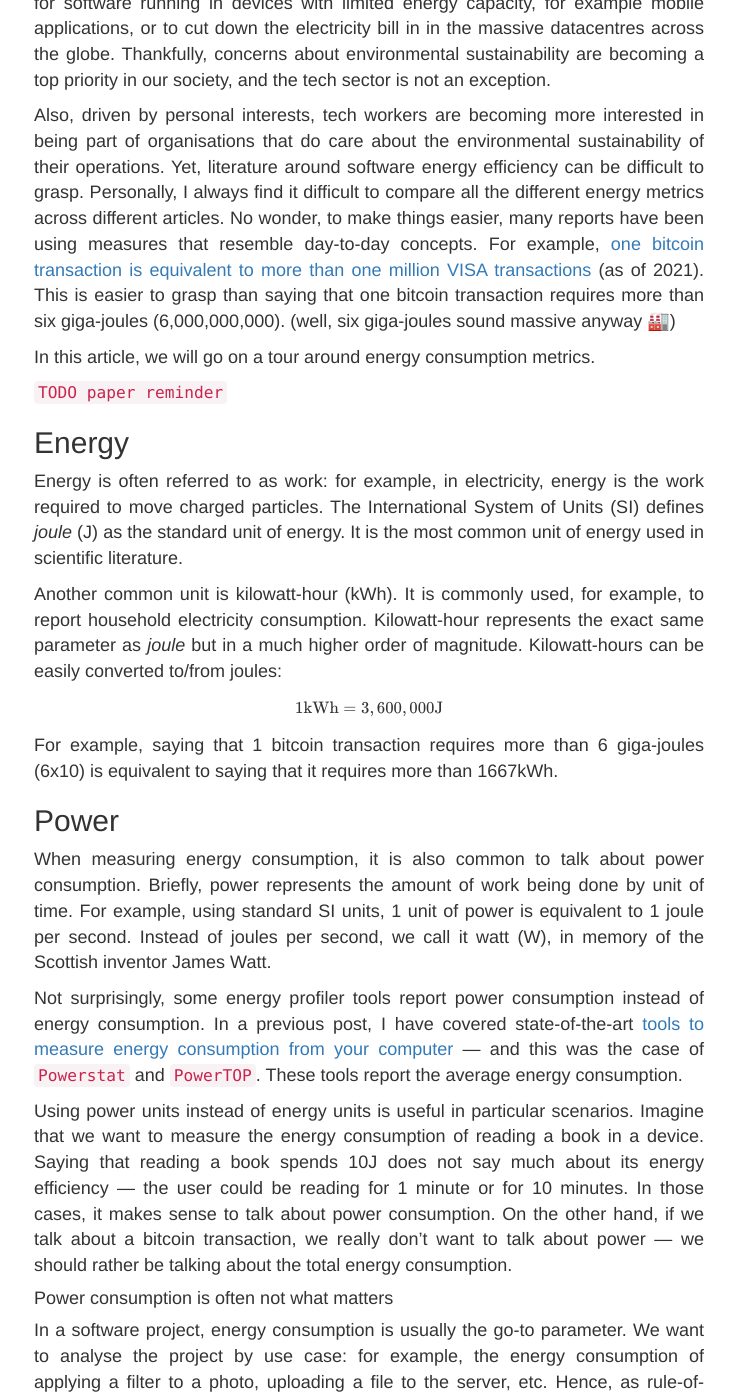
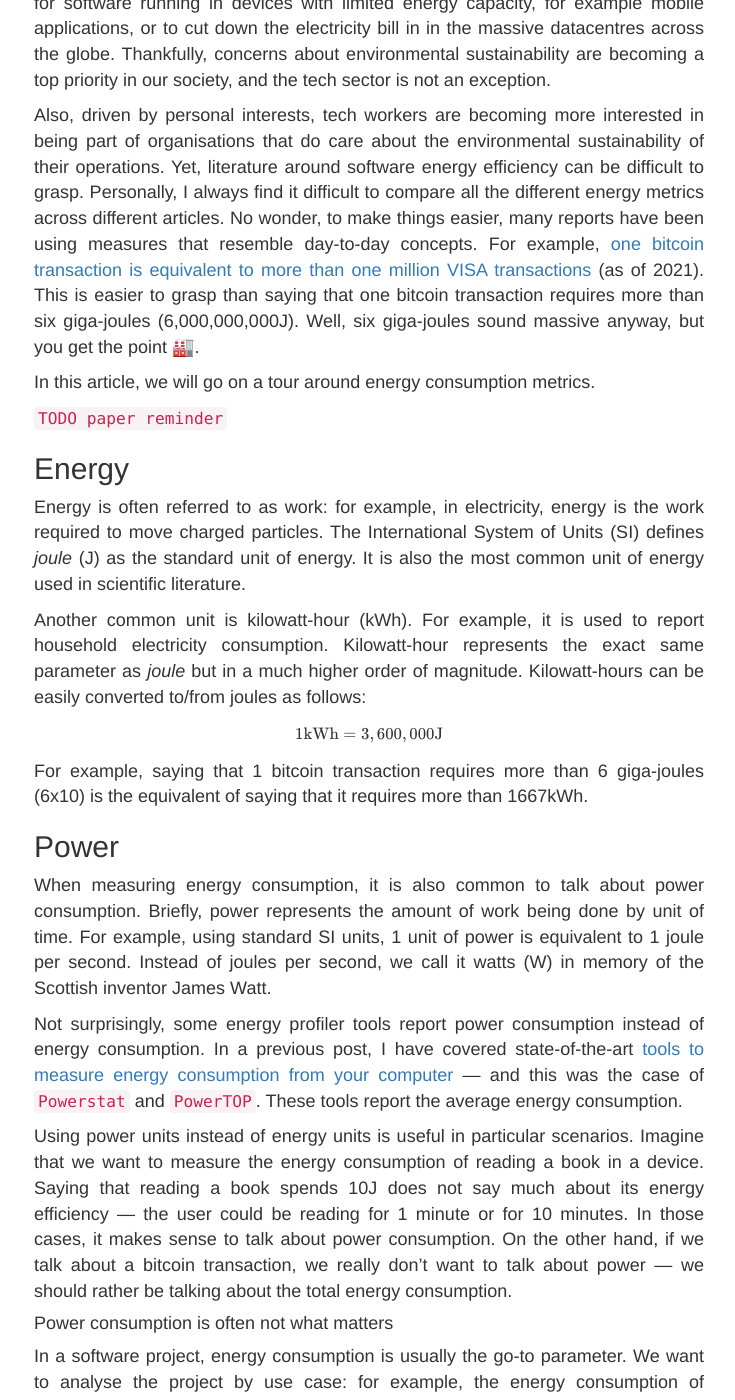
Before and after one commit to luiscruz/luiscruz.github.io, a Jekyll site: the page built from _posts/2021-09-01-energy-units.md, in a window 1280 px wide and 1400 px high, scrolled down 446 px. Shown: the whole window, without its empty margins (271-1006 px from the left). Built offline with Jekyll 4.4.1, drawn with Linux system fonts in a browser that asks for light colours; formulas are drawn with MathJax 3.

Commit message:
update metrics

```diff
--- a/_posts/2021-09-01-energy-units.md
+++ b/_posts/2021-09-01-energy-units.md
@@ -14,7 +14,7 @@ These units are not necessarily representing the same concept. For example, powe
 There is no doubt that energy efficiency is a concern that is growing by the day amongst software engineers. Traditionally energy efficiency has been a requirement for software running in devices with limited energy capacity, for example mobile applications, or to cut down the electricity bill in in the massive datacentres across the globe.
 Thankfully, concerns about environmental sustainability are becoming a top priority in our society, and the tech sector is not an exception.
 
-Also, driven by personal interests, tech workers are becoming more interested in being part of organisations that do care about the environmental sustainability of their operations. Yet, literature around software energy efficiency can be difficult to grasp. Personally, I always find it difficult to compare all the different energy metrics across different articles. No wonder, to make things easier, many reports have been using measures that resemble day-to-day concepts. For example, [one bitcoin transaction is equivalent to more than one million VISA transactions](https://www.statista.com/statistics/881541/bitcoin-energy-consumption-transaction-comparison-visa/) (as of 2021). This is easier to grasp than saying that one bitcoin transaction requires more than six giga-joules (6,000,000,000). (well, six giga-joules sound massive anyway 🏭)
+Also, driven by personal interests, tech workers are becoming more interested in being part of organisations that do care about the environmental sustainability of their operations. Yet, literature around software energy efficiency can be difficult to grasp. Personally, I always find it difficult to compare all the different energy metrics across different articles. No wonder, to make things easier, many reports have been using measures that resemble day-to-day concepts. For example, [one bitcoin transaction is equivalent to more than one million VISA transactions](https://www.statista.com/statistics/881541/bitcoin-energy-consumption-transaction-comparison-visa/) (as of 2021). This is easier to grasp than saying that one bitcoin transaction requires more than six giga-joules (6,000,000,000J). Well, six giga-joules sound massive anyway, but you get the point 🏭.
 
 In this article, we will go on a tour around energy consumption metrics.
 
@@ -25,17 +25,17 @@ In this article, we will go on a tour around energy consumption metrics.
 ## Energy
 
 Energy is often referred to as work: for example, in electricity, energy is the work required to move charged particles.
-The International System of Units (SI) defines *joule* (J) as the standard unit of energy. It is the most common unit of energy used in scientific literature.
+The International System of Units (SI) defines *joule* (J) as the standard unit of energy. It is also the most common unit of energy used in scientific literature.
 
-Another common unit is kilowatt-hour (kWh). It is commonly used, for example, to report household electricity consumption. Kilowatt-hour represents the exact same parameter as *joule* but in a much higher order of magnitude. Kilowatt-hours can be easily converted to/from joules:
+Another common unit is kilowatt-hour (kWh). For example, it is used to report household electricity consumption. Kilowatt-hour represents the exact same parameter as *joule* but in a much higher order of magnitude. Kilowatt-hours can be easily converted to/from joules as follows:
 
 $$ 1\text{kWh} = 3,600,000\text{J}$$
 
-For example, saying that 1 bitcoin transaction requires more than 6 giga-joules (6x10) is equivalent to saying that it requires more than 1667kWh.
+For example, saying that 1 bitcoin transaction requires more than 6 giga-joules (6x10) is the equivalent of saying that it requires more than 1667kWh.
 
 ## Power
 
-When measuring energy consumption, it is also common to talk about power consumption. Briefly, power represents the amount of work being done by unit of time. For example, using standard SI units, 1 unit of power is equivalent to 1 joule per second. Instead of joules per second, we call it watt (W), in memory of the Scottish inventor James Watt.
+When measuring energy consumption, it is also common to talk about power consumption. Briefly, power represents the amount of work being done by unit of time. For example, using standard SI units, 1 unit of power is equivalent to 1 joule per second. Instead of joules per second, we call it watts (W) in memory of the Scottish inventor James Watt.
 
 Not surprisingly, some energy profiler tools report power consumption instead of energy consumption.
 In a previous post, I have covered state-of-the-art [tools to measure energy consumption from your computer](/2021/07/20/measuring-energy.html) — and this was the case of `Powerstat` and `PowerTOP`.
```
